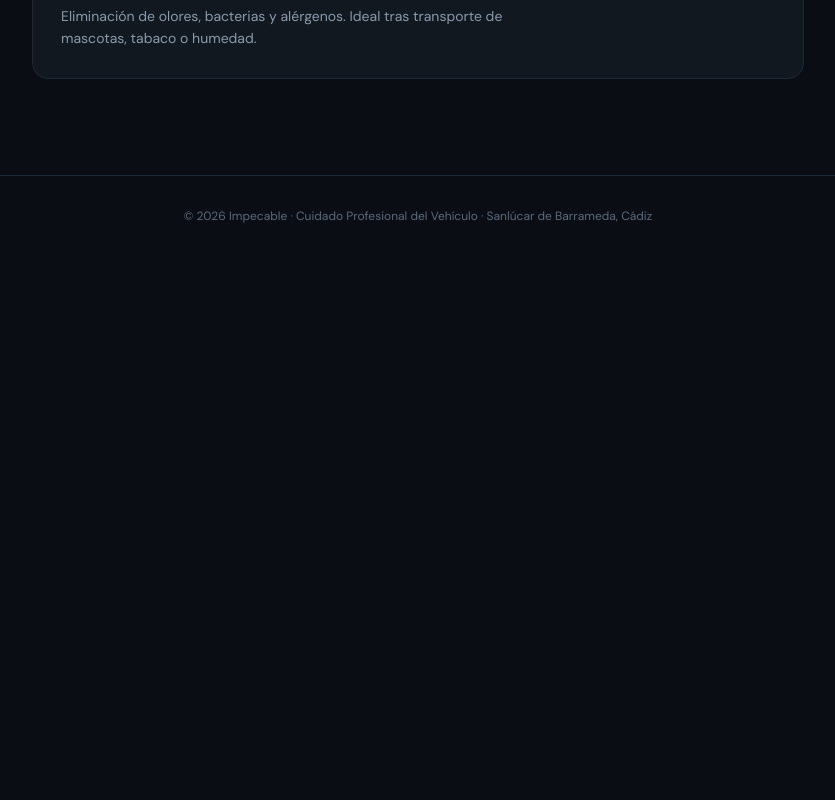
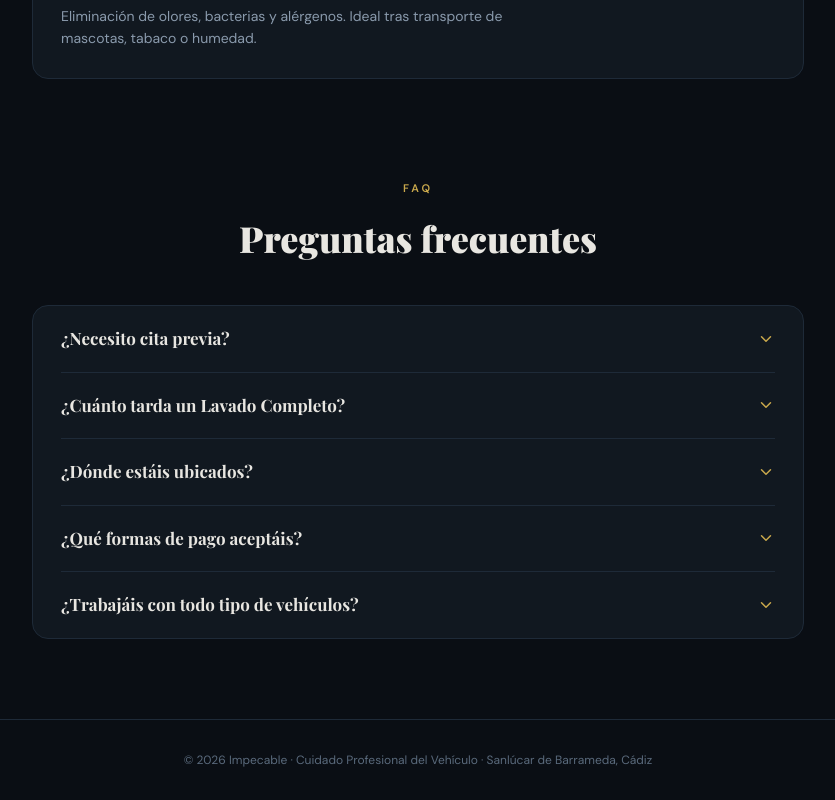
Before and after one commit to dsm0033/la-impecable, a Next.js app: page /servicios in a window 1280 px wide. Shown: the part 1730-2530 px from the top of the page, without its empty margins (222-1057 px from the left). Before the commit the page ends 1986 px from the top, so only its background shows below. Built offline with nearby package versions, Linux system fonts and the light colour scheme.

Commit message:
Fix: añadir sección FAQ con acordeón en /servicios

```diff
--- a/src/app/servicios/page.js
+++ b/src/app/servicios/page.js
@@ -1,4 +1,5 @@
 import Link from "next/link";
+import FAQSection from "@/components/FAQSection";
 import SERVICES from "@/data/services";
 import { Droplets, Armchair, Sparkles, Gem, Lightbulb, Wind } from "lucide-react";
 
@@ -124,6 +125,9 @@ export default function ServiciosPage() {
         ))}
       </div>
 
+      {/* FAQ */}
+      <FAQSection />
+
       {/* Footer */}
       <footer className="text-center px-6 py-8 border-t border-[#1E2A38]">
         <p className="font-sans text-xs text-[#5A6A7C]">
--- /dev/null
+++ b/src/components/FAQSection.jsx
@@ -0,0 +1,83 @@
+"use client";
+
+import { useState } from "react";
+import { ChevronDown } from "lucide-react";
+
+const FAQS = [
+  {
+    q: "¿Necesito cita previa?",
+    a: "Sí, trabajamos con cita previa para garantizar la atención exclusiva a tu vehículo. Reserva por WhatsApp.",
+  },
+  {
+    q: "¿Cuánto tarda un Lavado Completo?",
+    a: "Aproximadamente 2 horas. La Tapicería Profunda requiere además 2 horas de secado.",
+  },
+  {
+    q: "¿Dónde estáis ubicados?",
+    a: "Estamos en Sanlúcar de Barrameda, Cádiz. Escríbenos por WhatsApp y te indicamos la dirección exacta.",
+  },
+  {
+    q: "¿Qué formas de pago aceptáis?",
+    a: "Efectivo y transferencia bancaria.",
+  },
+  {
+    q: "¿Trabajáis con todo tipo de vehículos?",
+    a: "Sí, turismos, SUVs, furgonetas y vehículos de empresa.",
+  },
+];
+
+function FAQItem({ q, a }) {
+  const [open, setOpen] = useState(false);
+
+  return (
+    <div className="border-b border-[#1E2A38] last:border-0">
+      <button
+        onClick={() => setOpen((v) => !v)}
+        className="w-full flex items-center justify-between gap-4 py-5 text-left"
+      >
+        <span className="font-serif text-[17px] font-bold text-[#E8E6E1]">
+          {q}
+        </span>
+        <ChevronDown
+          size={18}
+          color="#C9A84C"
+          strokeWidth={2}
+          className={`shrink-0 transition-transform duration-300 ${open ? "rotate-180" : ""}`}
+        />
+      </button>
+      <div
+        className={`overflow-hidden transition-all duration-300 ${
+          open ? "max-h-40" : "max-h-0"
+        }`}
+      >
+        <p className="font-sans text-sm text-[#8A9AAC] leading-relaxed pb-5">
+          {a}
+        </p>
+      </div>
+    </div>
+  );
+}
+
+export default function FAQSection() {
+  return (
+    <div className="max-w-[820px] mx-auto px-6 pb-20">
+      <div className="text-center mb-10">
+        <span className="font-sans text-[11px] font-semibold tracking-[3px] uppercase text-[#C9A84C]">
+          FAQ
+        </span>
+        <h2
+          className="font-serif font-black text-[#E8E6E1] mt-3"
+          style={{ fontSize: "clamp(24px, 4vw, 36px)" }}
+        >
+          Preguntas frecuentes
+        </h2>
+      </div>
+
+      <div className="bg-[#111820] border border-[#1E2A38] rounded-2xl px-7">
+        {FAQS.map((item, i) => (
+          <FAQItem key={i} q={item.q} a={item.a} />
+        ))}
+      </div>
+    </div>
+  );
+}
```
Also changed, not shown: .claude/settings.local.json.
